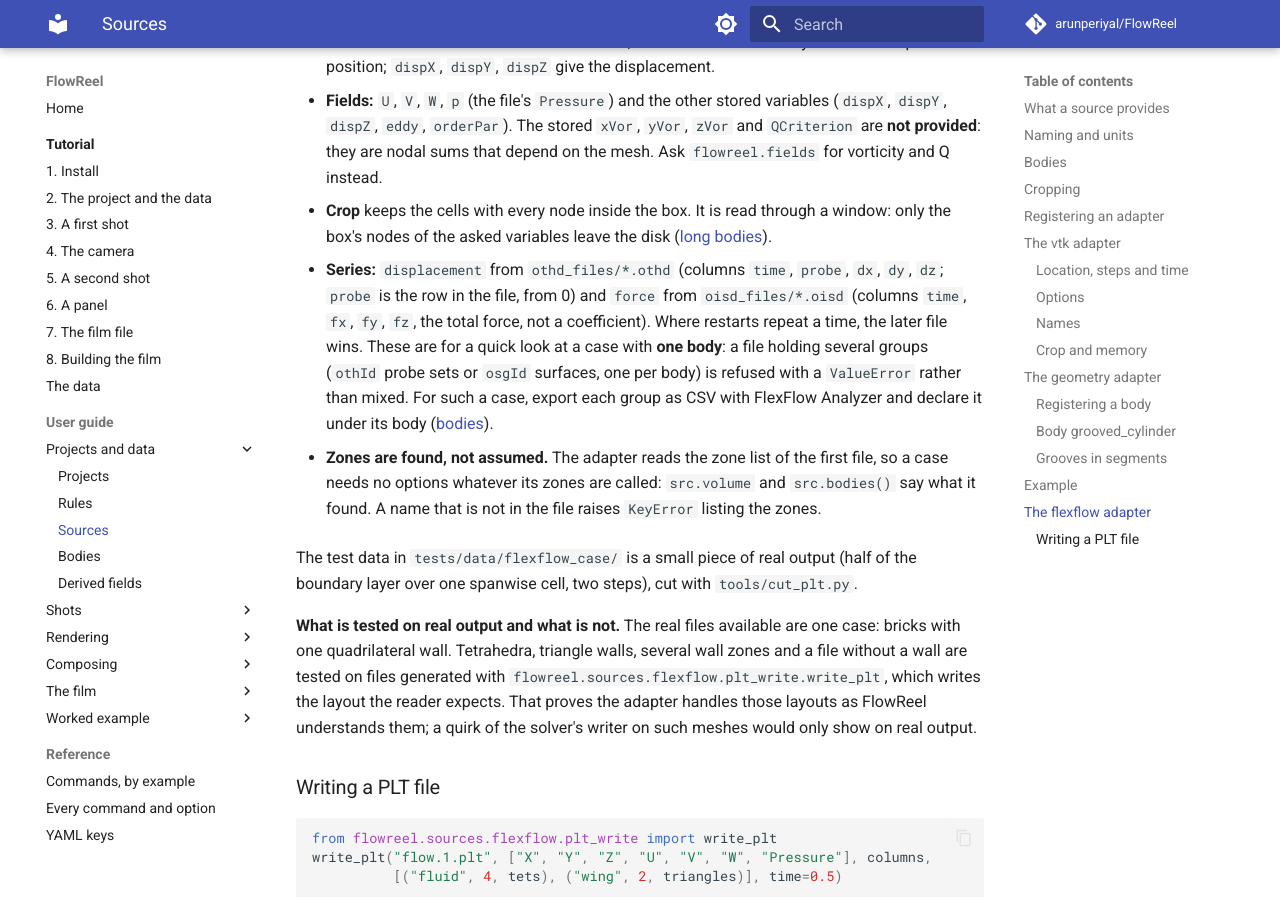
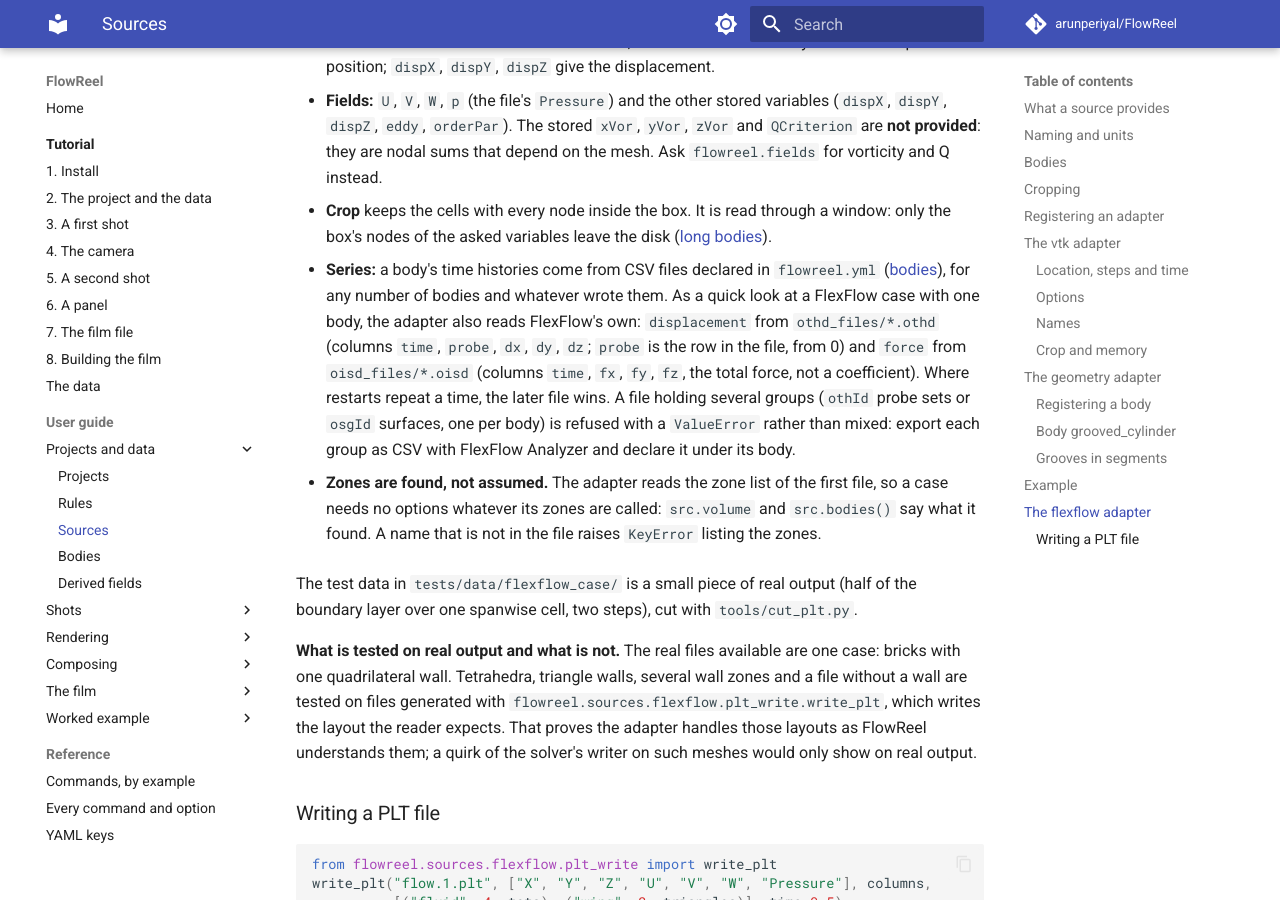
Before and after one commit to arunperiyal/FlowReel, an MkDocs documentation site: the page built from docs/sources.md, in a window 1280 px wide and 900 px high, scrolled down 9028 px. Built offline with MkDocs 1.6.1 and Material for MkDocs 9.7.7, drawn with Linux system fonts in a browser that asks for light colours; comment, search, counter and statistics services are not loaded.

Commit message:
Make CSV the documented way to give a body's time series
Declared under the body in flowreel.yml, for any number of bodies and any source;
reading FlexFlow's OTHD and OISD files stays as a quick look at a one-body case.

```diff
--- a/docs/sources.md
+++ b/docs/sources.md
@@ -307,14 +307,16 @@ lift = src.series("force")
 - **Crop** keeps the cells with every node inside the box. It is read through a window:
   only the box's nodes of the asked variables leave the disk ([long
   bodies](long-bodies.md#reading-only-the-window)).
-- **Series:** `displacement` from `othd_files/*.othd` (columns `time`, `probe`, `dx`,
+- **Series:** a body's time histories come from CSV files declared in `flowreel.yml`
+  ([bodies](bodies.md#series)), for any number of bodies and whatever wrote them. As a
+  quick look at a FlexFlow case with one body, the adapter also reads FlexFlow's own:
+  `displacement` from `othd_files/*.othd` (columns `time`, `probe`, `dx`,
   `dy`, `dz`; `probe` is the row in the file, from 0) and `force` from
   `oisd_files/*.oisd` (columns `time`, `fx`, `fy`, `fz`, the total force, not a
-  coefficient). Where restarts repeat a time, the later file wins. These are for a
-  quick look at a case with **one body**: a file holding several groups (`othId` probe
-  sets or `osgId` surfaces, one per body) is refused with a `ValueError` rather than
-  mixed. For such a case, export each group as CSV with FlexFlow Analyzer and declare it
-  under its body ([bodies](bodies.md#series)).
+  coefficient). Where restarts repeat a time, the later file wins. A file holding
+  several groups (`othId` probe sets or `osgId` surfaces, one per body) is refused with
+  a `ValueError` rather than mixed: export each group as CSV with FlexFlow Analyzer and
+  declare it under its body.
 
 - **Zones are found, not assumed.** The adapter reads the zone list of the first file, so
   a case needs no options whatever its zones are called: `src.volume` and `src.bodies()`
```
Also changed, not shown: docs/PLAN.md (+1 -1 lines), docs/bodies.md (+3 -2 lines).
